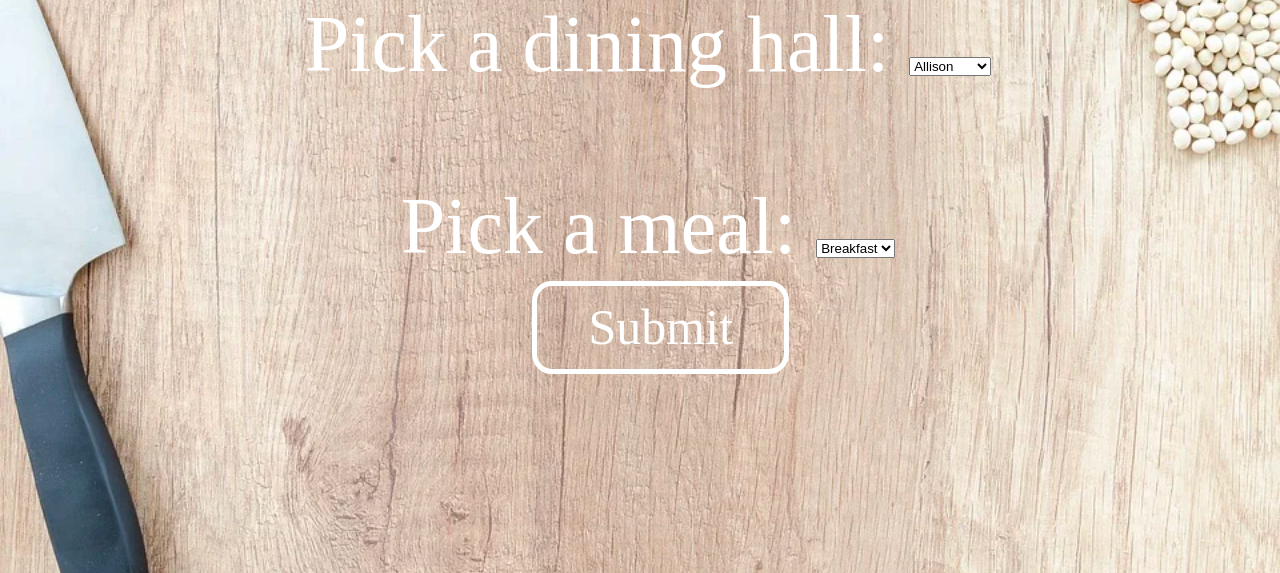
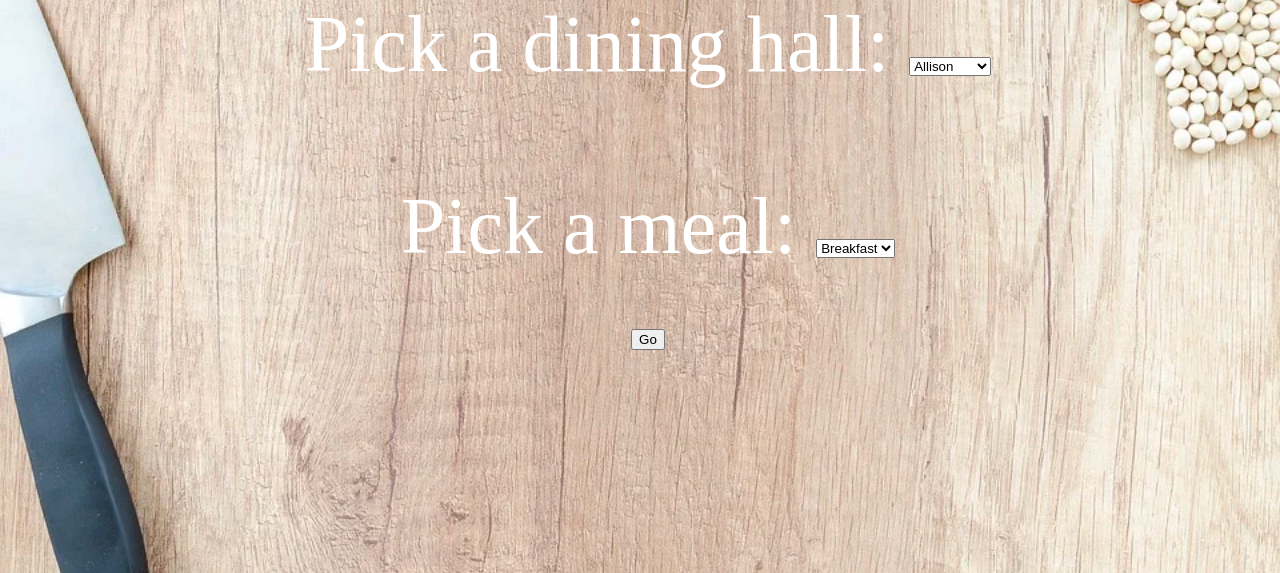
Before and after one commit to amamywang/wildhacks-project, a Flask app: page / in a window 1280 px wide. Shown: the part 169-742 px from the top of the page. Run offline with Flask 2, Linux system fonts and the light colour scheme; parts of the project's set-up code (start-up, migrations or seed data) failed here and were passed over.

Commit message:
js button

```diff
--- a/templates/home.html
+++ b/templates/home.html
@@ -45,7 +45,7 @@
             </select>
             <div class="row">
                 <!-- NEED TO FIX IN FLASK -->
-                <a href="breakfast.html"><button id="bttn">Submit</button></a>
+                <input type=button value="Go" onclick="goToNewPage(document.dropdown2)">
             </div>
             </form>
         </article>
```
